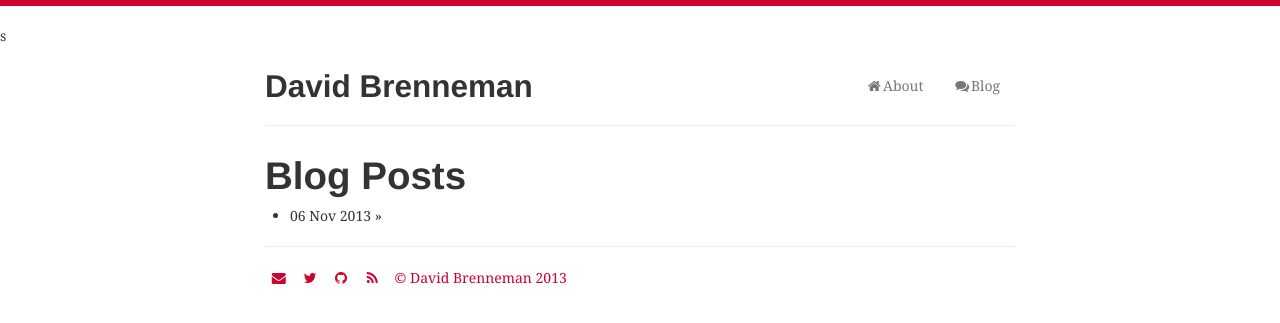
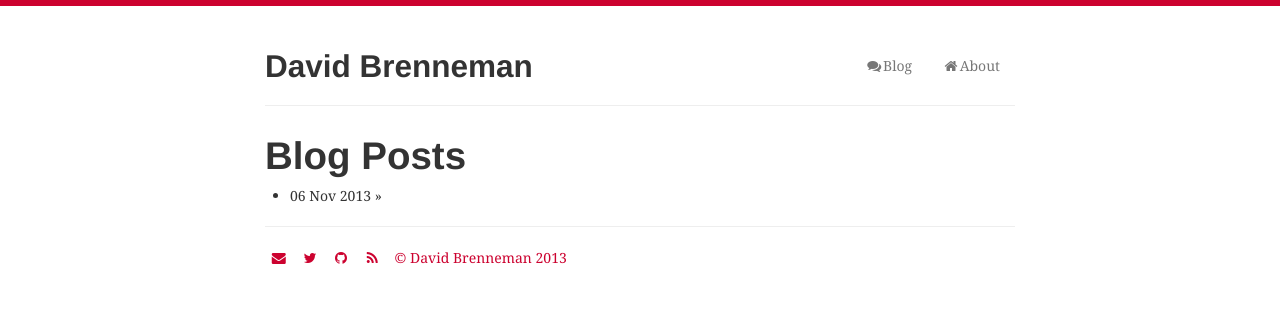
Before and after one commit to dbrenneman/dbrenneman.github.io, a Jekyll site: the page built from index.html, in a window 1280 px wide. Shown: the top 323 px of the page. Built offline with Jekyll 4.4.1, drawn with Linux system fonts in a browser that asks for light colours; nearby versions of some CDN libraries; library files that are not in the unit come from our copies.

Commit message:
removed s

```diff
--- a/_layouts/default.html
+++ b/_layouts/default.html
@@ -12,12 +12,12 @@
     <link rel="stylesheet" href="css/font-awesome.css" type="text/css" media="screen"/>
     <link rel="stylesheet" href="css/dontpanic.css" type="text/css" media="screen"/>
   </head>
-s  <body>
+  <body>
     <div class="container-narrow content">
         <div class="navbar">
         <ul class="nav  pull-right">
+          <li class=""><a href=""><i class="icon-comments"></i>Blog</a></li>
           <li class=""><a href=""><i class="icon-home"></i>About</a></li>
-          <li class=""><a href=""><i class="icon-comments"></i>Blog</a></li>
         </ul>
         </div>
       <div class="page-header">
```
